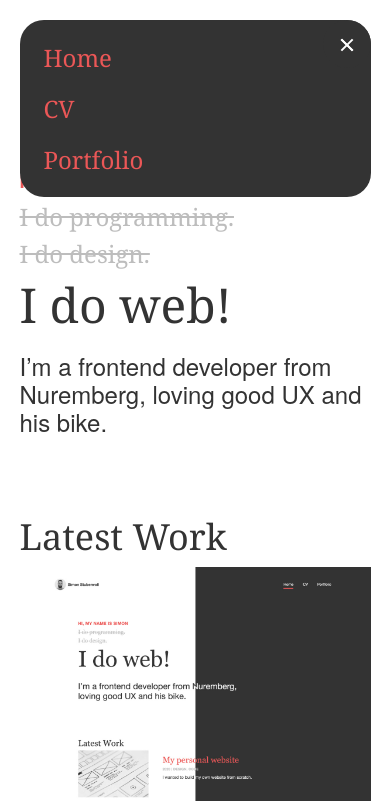
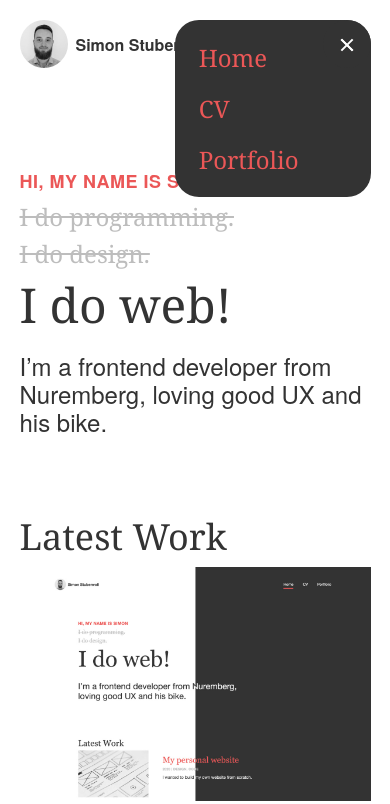
Before and after one commit to stbnvll/simonstubenvoll, an Eleventy site: page index.njk in a window 390 px wide. Both pictures are taken after a click on the button "toggle menu". Shown: the top 804 px of the page. Built offline with nearby package versions, Linux system fonts and the light colour scheme; Eleventy itself is replaced by a stand-in of ours; files that its build step writes are made by us from their sources.

Commit message:
mod mobile menu width

```diff
--- a/css/navigation.css
+++ b/css/navigation.css
@@ -15,10 +15,9 @@
 .nav__menu {
   position: absolute;
   z-index: 1;
-  left: 5%;
+  right: 5%;
   display: none;
-  width: 90%;
-  padding: 2.4rem;
+  padding: 2.4rem 7.2rem 2.4rem 2.4rem;
   border-radius: 2.4rem;
   margin: 0;
   background-color: var(--color-text);
```
